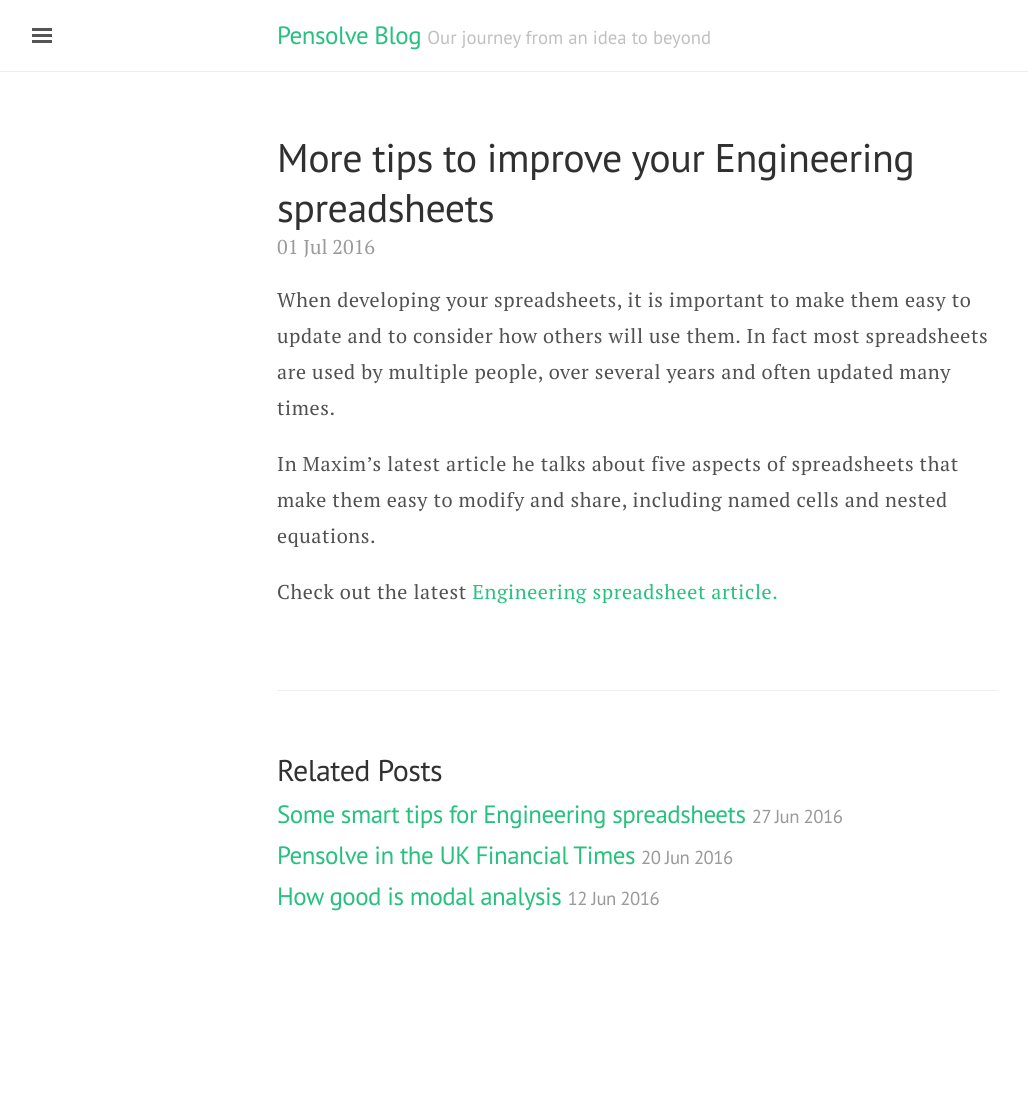
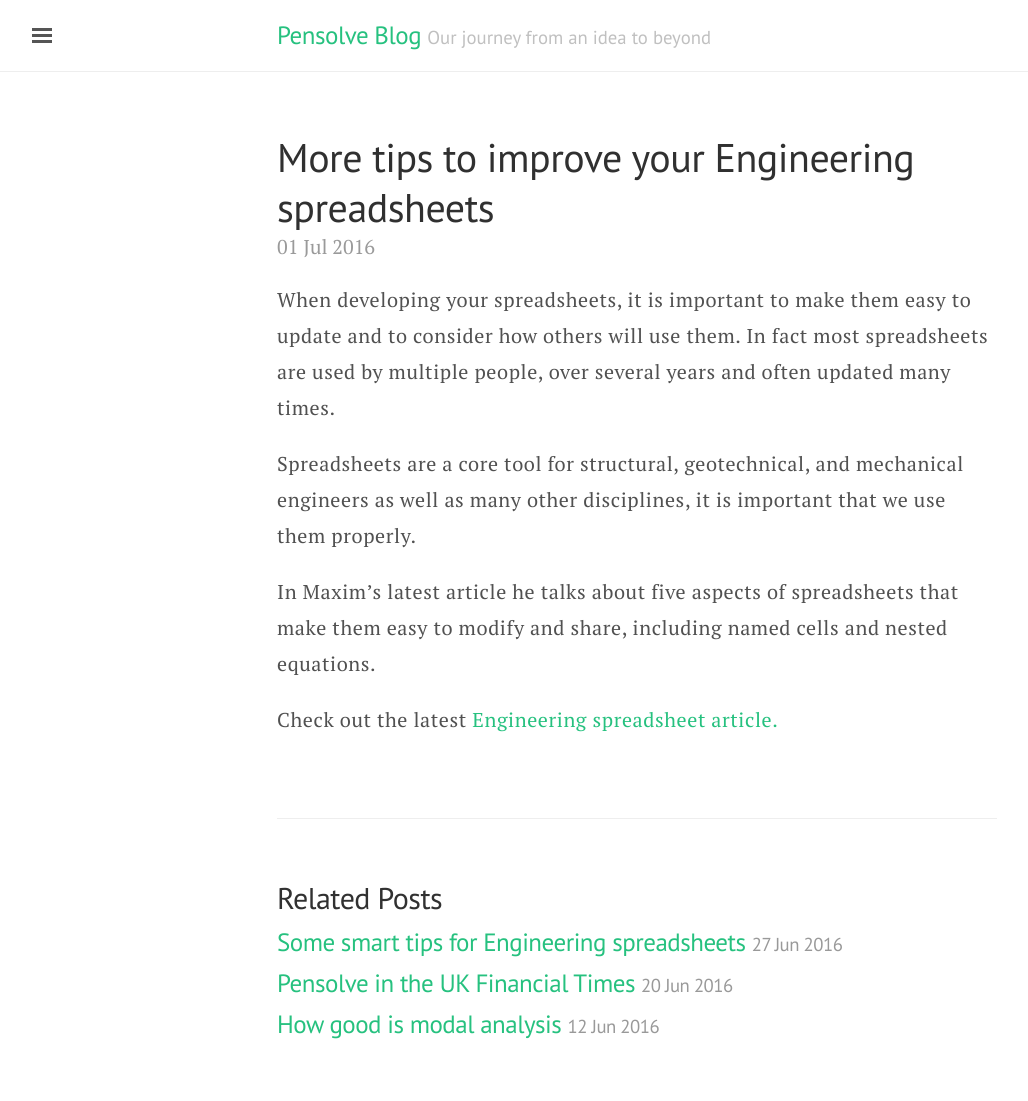
Before and after one commit to pensolve/blog, a Jekyll site: the page built from _posts/2016-07-01-More-Engineering-Tips.md, in a window 1280 px wide. Shown: the whole page, without its empty margins (3-1031 px from the left). Built offline with Jekyll 4.4.1, drawn with Linux system fonts in a browser that asks for light colours; before the commit the page ends 973 px from its top, so only the background shows below that.

Commit message:
Update 2016-07-01-More-Engineering-Tips.md

```diff
--- a/_posts/2016-07-01-More-Engineering-Tips.md
+++ b/_posts/2016-07-01-More-Engineering-Tips.md
@@ -5,6 +5,8 @@
 
 When developing your spreadsheets, it is important to make them easy to update and to consider how others will use them. In fact most spreadsheets are used by multiple people, over several years and often updated many times.
 
+Spreadsheets are a core tool for structural, geotechnical, and mechanical engineers as well as many other disciplines, it is important that we use them properly.
+
 In Maxim's latest article he talks about five aspects of spreadsheets that make them easy to modify and share, including named cells and nested equations.
 
 Check out the latest [Engineering spreadsheet article.](https://medium.com/@maxim_52273/the-dos-and-don-ts-of-engineering-spreadsheets-f3a234144f51#.dc1z5zqug)
```
